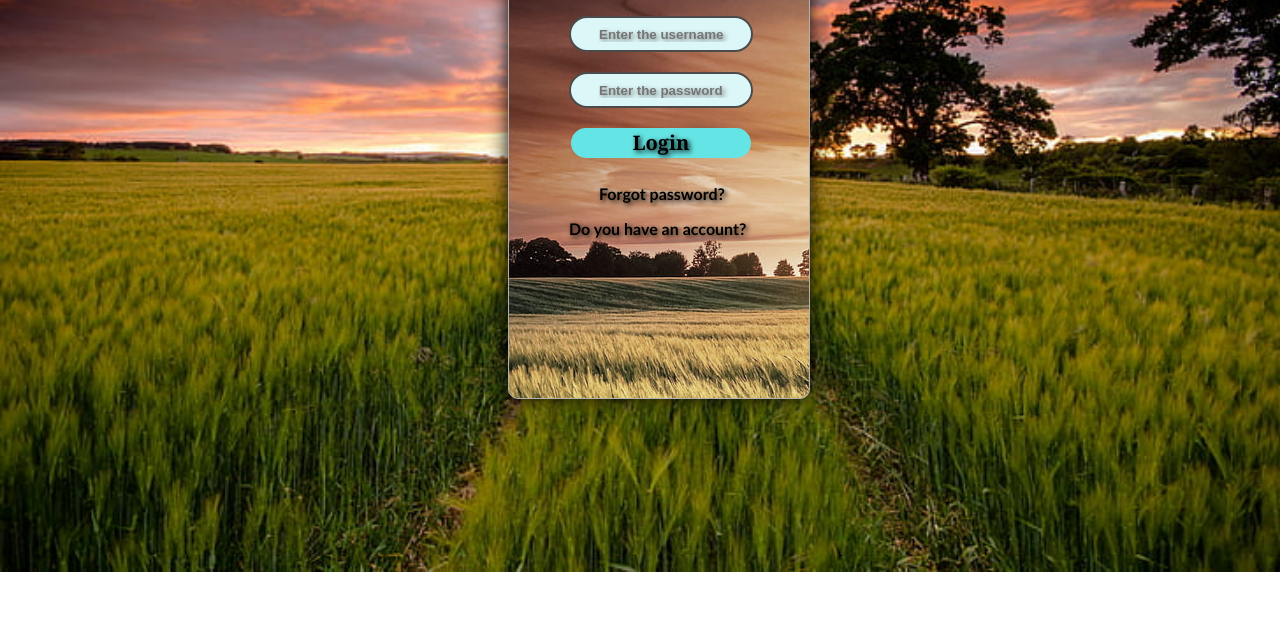
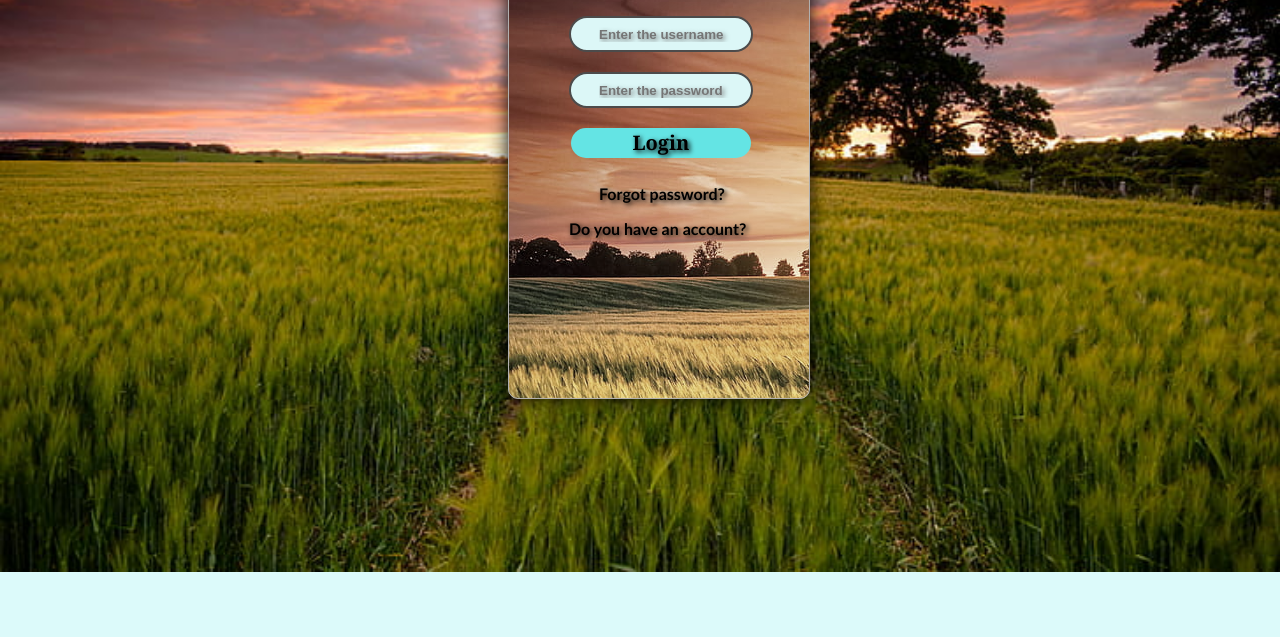
Before and after one commit to ktm-02/Login-Form, a plain HTML site: page index.html in a window 1280 px wide. Shown: the part 163-800 px from the top of the page. Drawn offline with Linux system fonts and the light colour scheme; files whose address does not match are found by name.

Commit message:
modified

```diff
--- a/index.html
+++ b/index.html
@@ -31,6 +31,7 @@
             transition: all 0.3s ease;
             filter: grayscale(50%);
             box-shadow: 0 0 20px black;
+            background-color: white;
         }
         .container:hover{
             transform: scale(1.1);
@@ -94,6 +95,7 @@
         }
         body{
             background:url(farmer.jpeg) no-repeat left/cover;
+            background-color: rgb(220, 250, 250);
         }
         #id{
             color: red;
```
